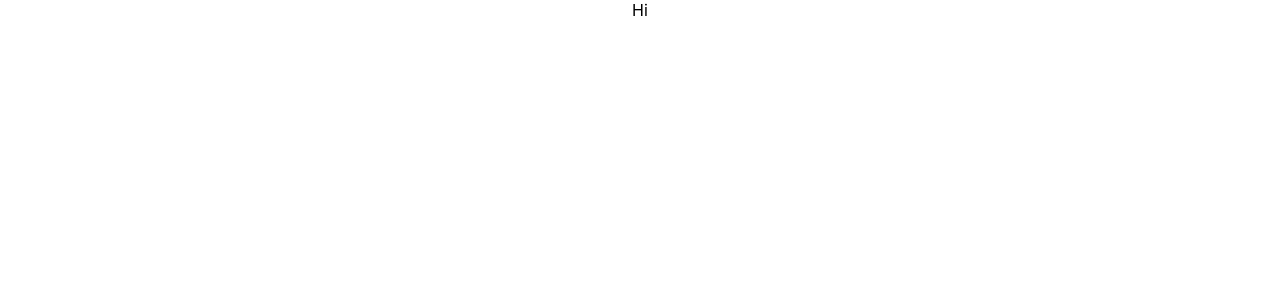
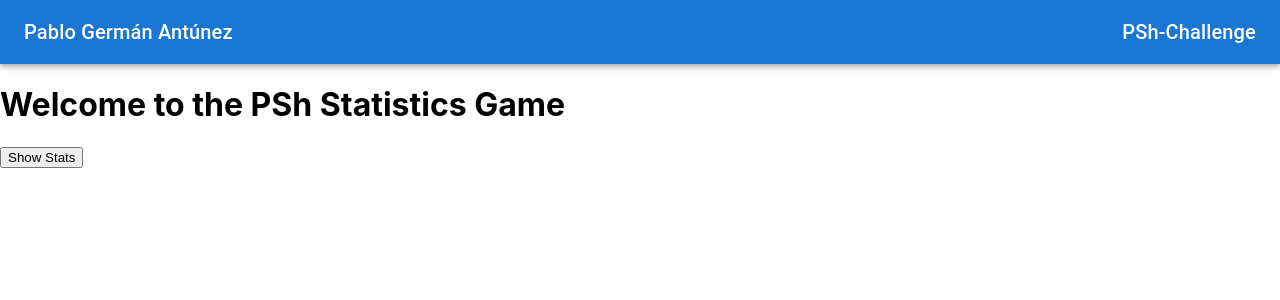
Before and after one commit to pabloantunez/PSh-challenge, a React (Create React App) app in the folder frontend/psh_game/: page / in a window 1280 px wide. Shown: the top 300 px of the page. Built offline with nearby package versions, Linux system fonts and the light colour scheme.

Commit message:
Create Header component + basic home view

```diff
--- a/frontend/psh_game/src/App.js
+++ b/frontend/psh_game/src/App.js
@@ -1,9 +1,15 @@
-import './App.css';
+import React from 'react';
+import Header from './components/Header';
+//import Footer from './components/Footer';
+import { Outlet } from 'react-router-dom';
 
 function App() {
   return (
     <div className="App">
-      Hi
+      <Header name="Pablo Germán Antúnez" challengeName="PSh-Challenge" />
+      <main style={{ flexGrow: 1 }}>
+        <Outlet />
+      </main>
     </div>
   );
 }
--- /dev/null
+++ b/frontend/psh_game/src/components/Header/index.js
@@ -0,0 +1,21 @@
+import React from 'react';
+import AppBar from '@mui/material/AppBar';
+import Toolbar from '@mui/material/Toolbar';
+import Typography from '@mui/material/Typography';
+
+function Header({ name, challengeName }) {
+  return (
+    <AppBar position="static">
+      <Toolbar sx={{ justifyContent: 'space-between' }}>
+        <Typography variant="h6">
+          {name}
+        </Typography>
+        <Typography variant="h6">
+          {challengeName}
+        </Typography>
+      </Toolbar>
+    </AppBar>
+  );
+}
+
+export default Header;
--- a/frontend/psh_game/src/index.js
+++ b/frontend/psh_game/src/index.js
@@ -1,17 +1,26 @@
-import React from 'react';
-import ReactDOM from 'react-dom/client';
-import './index.css';
-import App from './App';
-import reportWebVitals from './reportWebVitals';
+import * as React from "react";
+import * as ReactDOM from "react-dom/client";
+import { createBrowserRouter, RouterProvider } from "react-router-dom";
+import "./index.css";
+import App from "./App";
+import Home from "./pages/home";
+//import PlayerStats from "./routes/PlayerStats";
 
-const root = ReactDOM.createRoot(document.getElementById('root'));
-root.render(
+const router = createBrowserRouter([
+  {
+    path: "/",
+    element: <App />,
+    children: [
+      {
+        path: "/",
+        element: <Home />,
+      },
+    ],
+  },
+]);
+
+ReactDOM.createRoot(document.getElementById("root")).render(
   <React.StrictMode>
-    <App />
+    <RouterProvider router={router} />
   </React.StrictMode>
 );
-
-// If you want to start measuring performance in your app, pass a function
-// to log results (for example: reportWebVitals(console.log))
-// or send to an analytics endpoint. Learn more: https://bit.ly/CRA-vitals
-reportWebVitals();
--- /dev/null
+++ b/frontend/psh_game/src/pages/home.jsx
@@ -0,0 +1,21 @@
+import React from 'react';
+import { Link, Outlet, useLocation } from 'react-router-dom';
+
+const Home = () => {
+  const location = useLocation();
+  const hideButtons = ['/stats'];
+
+  return (
+    <div>
+      <h1>Welcome to the PSh Statistics Game</h1>
+      {!hideButtons.includes(location.pathname) && (
+        <Link to="/stats">
+          <button>Show Stats</button>
+        </Link>
+      )}
+      <Outlet />
+    </div>
+  );
+};
+
+export default Home;
```
Also changed, not shown: frontend/psh_game/src/pages/reports/player_stat/index.jsx (added).
